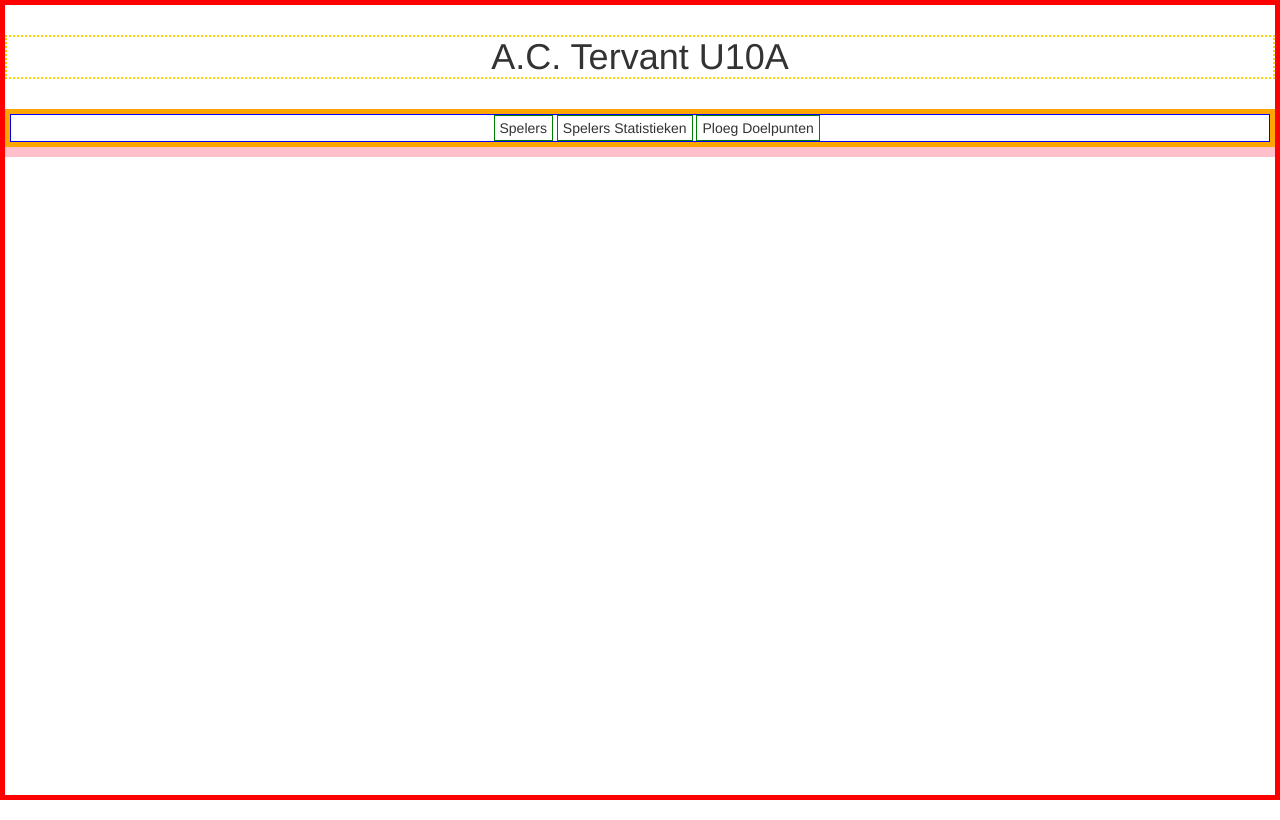
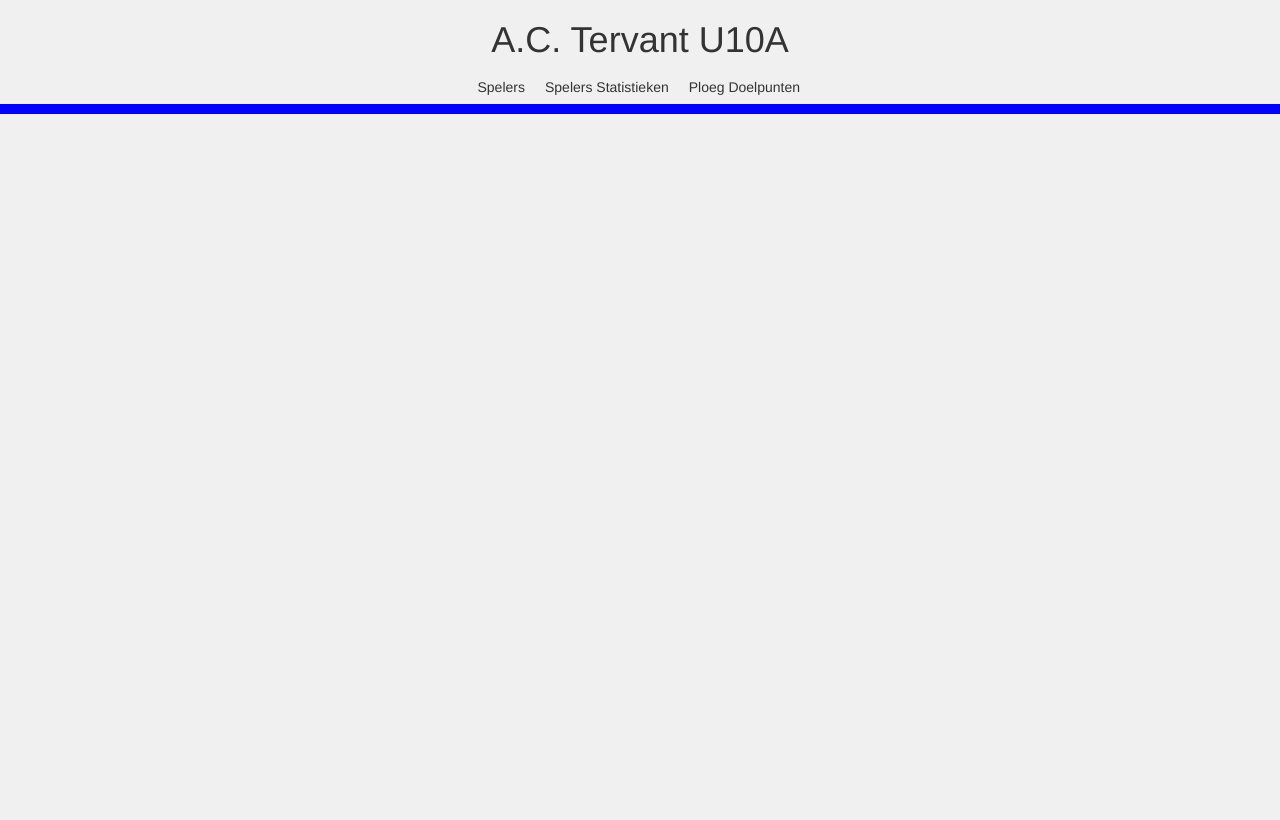
Before and after one commit to Lavezz7891/ac_tervant, a PHP site: page /spelers_tervant.php in a window 1280 px wide. Run offline with PHP 8.4, Linux system fonts and the light colour scheme; some libraries are stand-ins or nearby versions.

Commit message:
H1 en links beter in order gemaakt en meer styling gegeven

```diff
--- a/css/style.css
+++ b/css/style.css
@@ -1,9 +1,8 @@
-bpy {
+body {
 	background-color: #F0f0f0;
 }
 
 div.main {
-	border: 5px solid red;
 	width: 100%;
 	height: 800px;
 }
@@ -11,33 +10,40 @@ div.main {
 div.main h1 {
 	text-align: center;
 	width: auto;
-	margin: 30px auto;
-	border: 2px dotted gold;
+	/*margin: 30px auto;*/
 }
 
 div.header {
-	border: 5px solid orange;
-	width: auto; /* 960px */
+	width: auto;
 	margin: 0 auto;
-
 }
 
 div.menu {
-	border: 1px solid blue;
+	width: 500px;
+	margin: 0 auto;
 }
 
 div.header ul {
 	margin: 0 auto;
-	width: 373px;
+	overflow: hidden;
+	width: 425px;
 }
 
 div.header ul li {
-	display: inline-block;
-	border: 1px solid green;
+	float: left;
 	padding: 2px 5px;
 	text-transform: capitalize;
+	list-style-type: none;
+	margin: 5px;
+	display: block;
+}
+
+div.header ul li:hover  {
+	background-color: #706A94;
+	color: #fff;
+	border-radius: 15%;
 }
 
 div.inner-body {
-	border: 5px solid pink;
+	border: 5px solid blue;
 }
```
